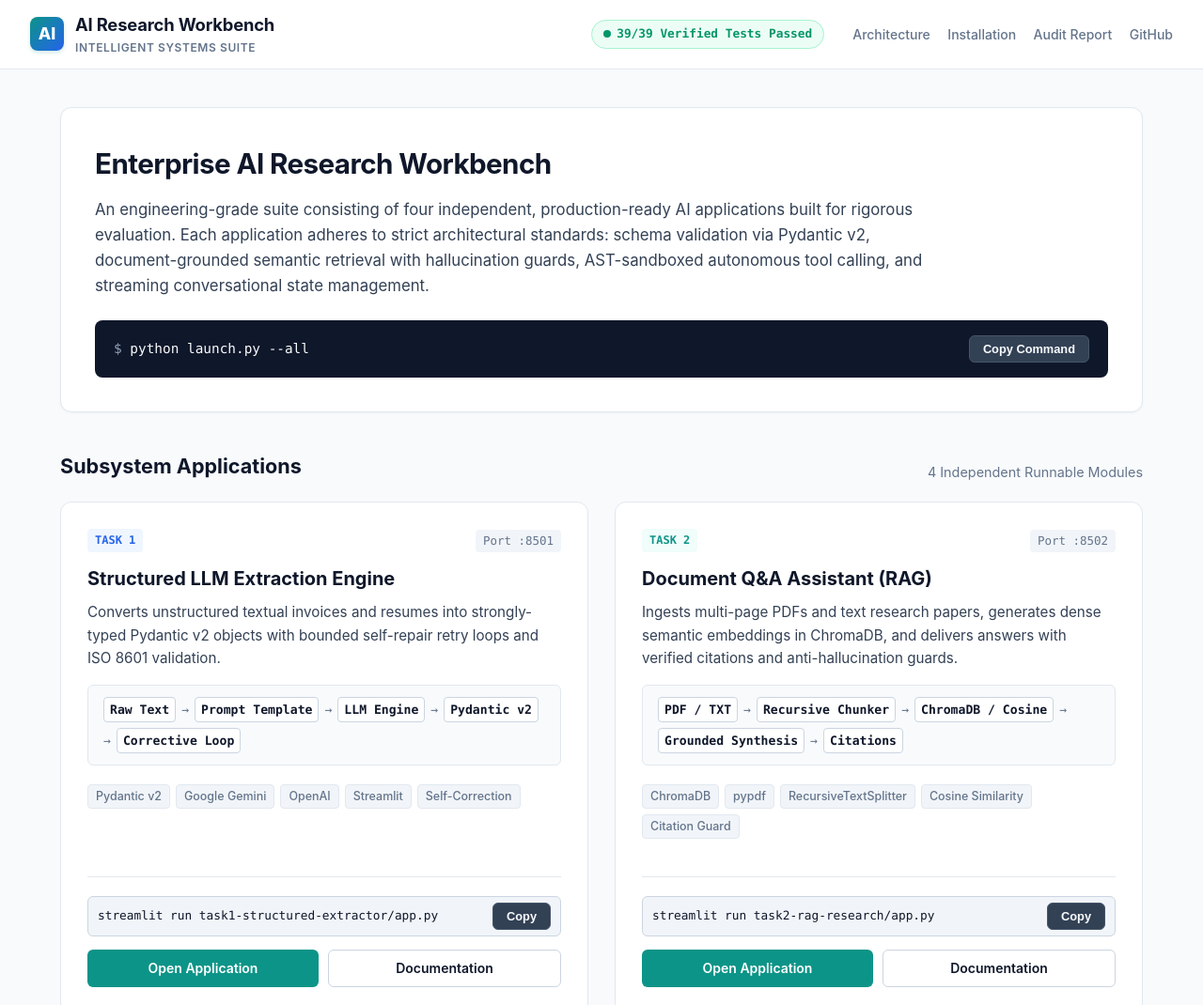
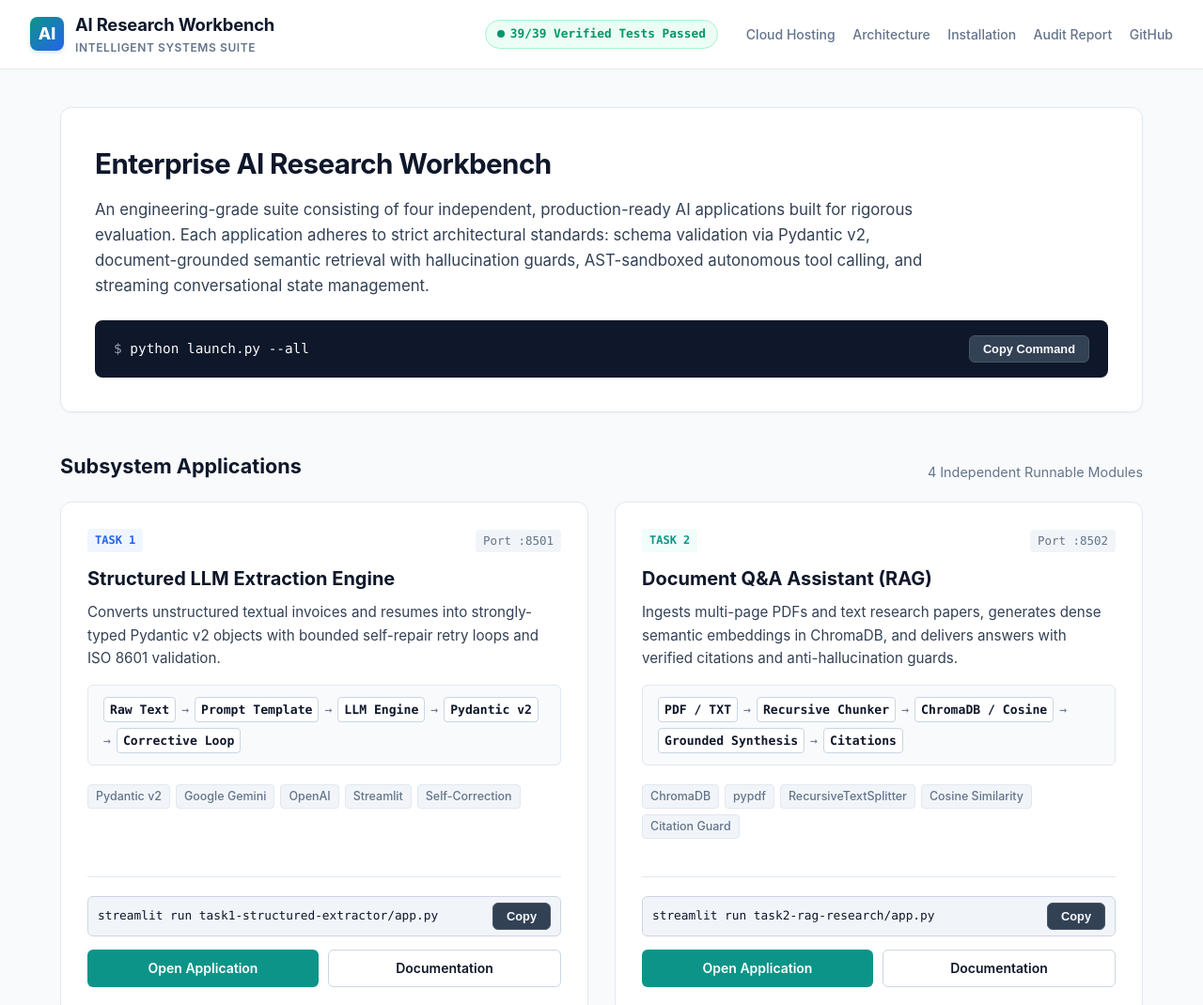
Before and after one commit to maheswari9080/Datheon_Python_-_Generative_AI_-_LangChain_Internship, a plain HTML site: page index.html in a window 1280 px wide. Shown: the top 1070 px of the page at 94% size. Drawn offline with Linux system fonts and the light colour scheme.

Commit message:
docs(hosting): add comprehensive GitHub Pages, Streamlit Cloud, and Docker hosting guide

```diff
--- a/index.html
+++ b/index.html
@@ -465,6 +465,7 @@
         <div class="header-status">
             <div class="status-pill">39/39 Verified Tests Passed</div>
             <div class="header-links">
+                <a href="docs/hosting.md">Cloud Hosting</a>
                 <a href="docs/architecture.md">Architecture</a>
                 <a href="docs/installation.md">Installation</a>
                 <a href="docs/validation-report.md">Audit Report</a>
```
Also changed, not shown: 2 other files.
